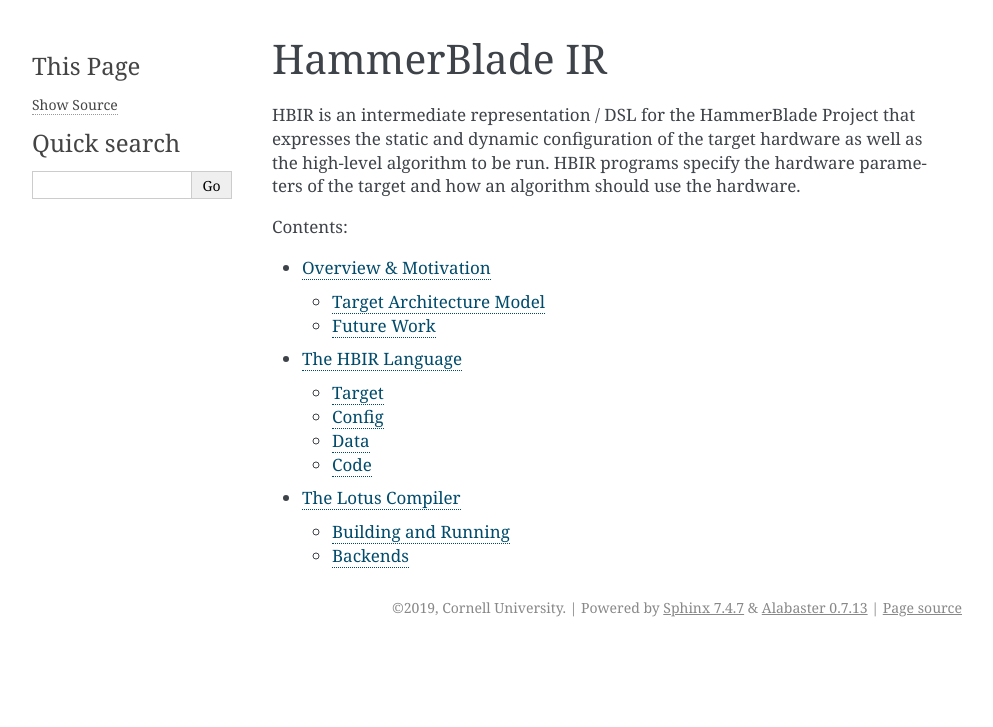
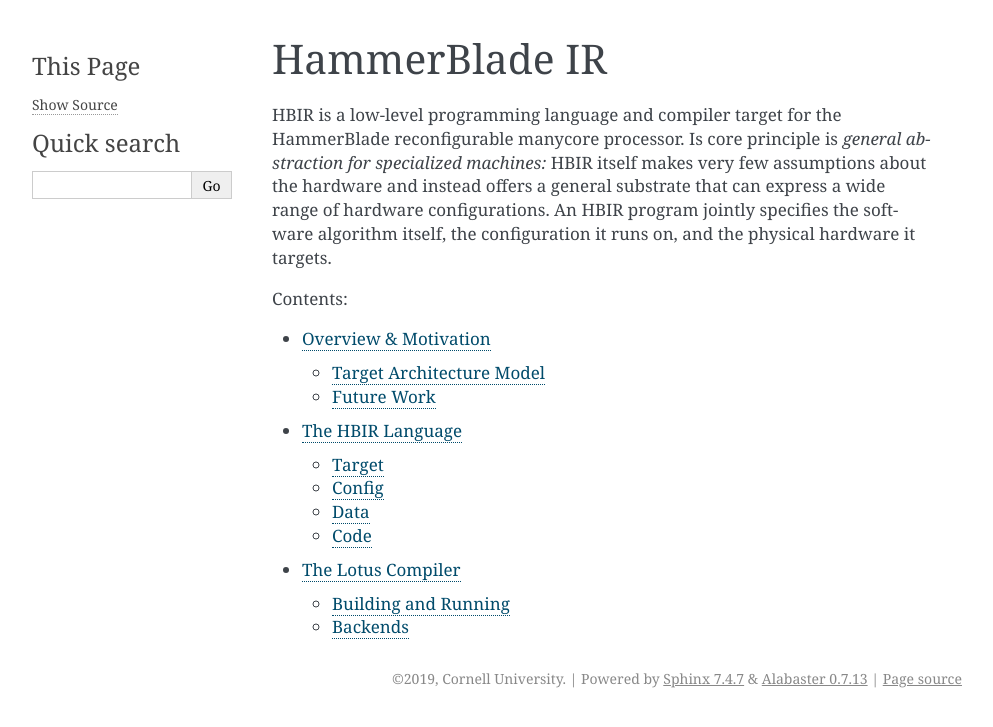
Before and after one commit to cucapra/hbir, a Sphinx documentation site: the page built from docs/index.rst, in a window 1280 px wide. Shown: the top 727 px of the page, without its empty margins (148-1141 px from the left). Built offline with Sphinx 7.4.7, drawn with Linux system fonts in a browser that asks for light colours; formulas are drawn with MathJax 3.

Commit message:
Rework intro paragraph

```diff
--- a/docs/index.rst
+++ b/docs/index.rst
@@ -1,11 +1,13 @@
 HammerBlade IR
 ==============
 
-HBIR is an intermediate representation / DSL for the
-HammerBlade Project that expresses the static and dynamic configuration
-of the target hardware as well as the high-level algorithm to be run.
-HBIR programs specify the hardware parameters of the target and how an
-algorithm should use the hardware.
+HBIR is a low-level programming language and compiler target for the
+HammerBlade reconfigurable manycore processor.
+Is core principle is *general abstraction for specialized machines:*
+HBIR itself makes very few assumptions about the hardware and instead offers a
+general substrate that can express a wide range of hardware configurations.
+An HBIR program jointly specifies the software algorithm itself, the
+configuration it runs on, and the physical hardware it targets.
 
 .. toctree::
    :maxdepth: 2
```
